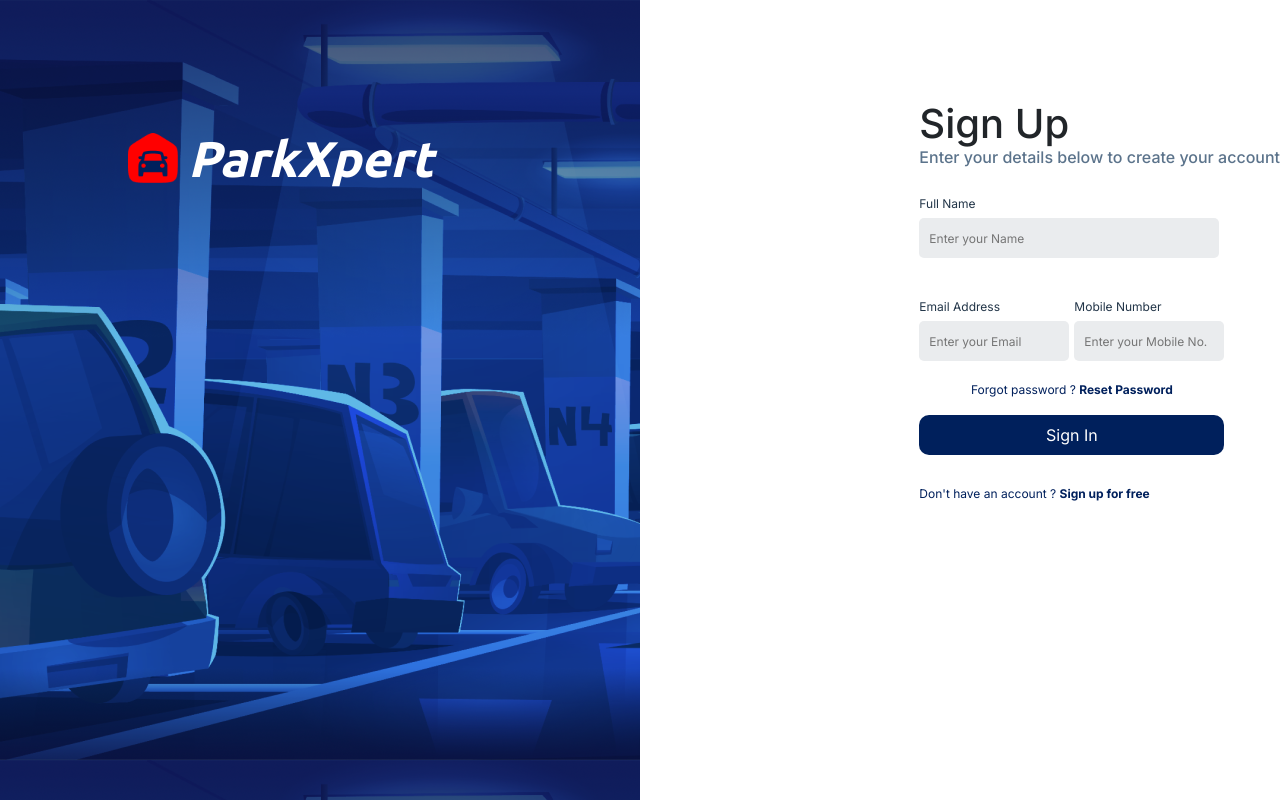
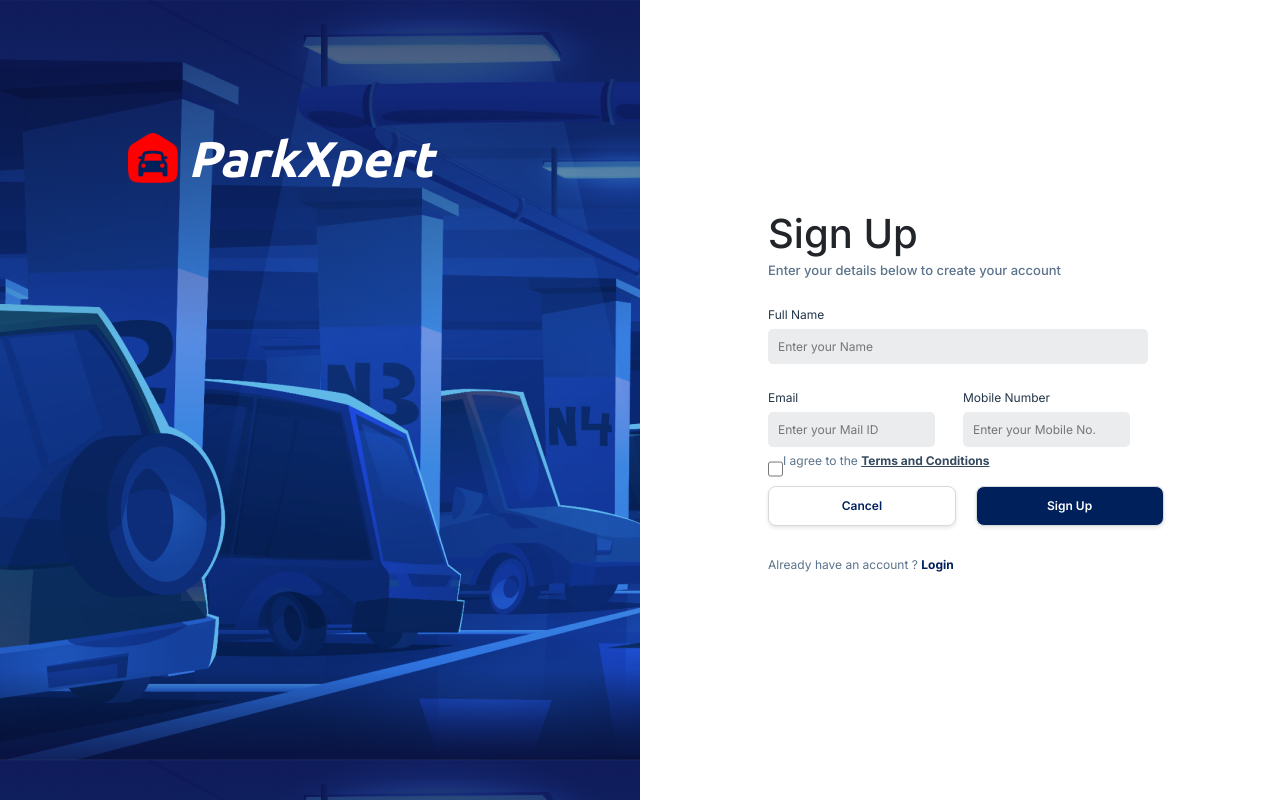
Before and after one commit to nagaraja6050266/ParkXpert, a React (Vite) app: page /signup in a window 1280 px wide. Built offline with nearby package versions, Linux system fonts and the light colour scheme; the HTML template or start-up script is replaced by a standard one.

Commit message:
completed sign up

```diff
--- a/src/App.jsx
+++ b/src/App.jsx
@@ -1,8 +1,8 @@
 import { Routes, Route } from "react-router-dom";
-import Intro from "./Intro";
-import SignIn from "./SignIn";
+import Intro from "./pages/intro/Intro";
+import SignIn from "./pages/signin/SignIn";
 import "./index.css";
-import SignUp from "./SignUp";
+import SignUp from "./pages/signup/SignUp";
 
 function App() {
     return (
--- a/src/SignUp.jsx
+++ /dev/null
@@ -1,85 +0,0 @@
-import { useState } from "react";
-import appIcon from "./assets/appIcon.png";
-
-function SignUp() {
-    const [emailErrorMsg, setEmailErrorMsg] = useState(" ");
-    const [passwordErrorMsg, setPasswordErrorMsg] = useState(" ");
-
-    const handleSubmission = () => {
-        //comments
-    };
-
-    return (
-        <div className="splitted-page">
-            <div className="first-half">
-                <div className="app-name-container">
-                    <img src={appIcon} alt="appIcon" />
-                    <h2 className="appName">ParkXpert</h2>
-                </div>
-            </div>
-            <div className="second-half sign-up">
-                <div className="second-half-inner">
-                    <h1 className="header">Sign Up</h1>
-                    <h4 className="description">
-                        Enter your details below to create your account
-                    </h4>
-                    <div className="form">
-                        <div className="label-and-input">
-                            <label htmlFor="name">Full Name</label>
-                            <input
-                                type="text"
-                                id="name"
-                                name="name"
-                                placeholder="Enter your Name"
-                            />
-                        </div>
-                        <div
-                            className="label-and-input-outer"
-                            style={{
-                                display: "flex",
-                                flexDirection: "row",
-                                gap: "5px",
-                            }}
-                        >
-                            <div className="label-and-input">
-                                <label htmlFor="email">Email Address</label>
-                                <input
-                                    style={{ width: "150px" }}
-                                    type="email"
-                                    placeholder="Enter your Email"
-                                    name="email"
-                                    id="email"
-                                />
-                            </div>
-                            <div className="label-and-input">
-                                <label htmlFor="mobile">Mobile Number</label>
-                                <input
-                                    style={{ width: "150px" }}
-                                    type="number"
-                                    placeholder="Enter your Mobile No."
-                                    id="number"
-                                />
-                            </div>
-                        </div>
-                        <div className="forgot-option">
-                            <p>
-                                Forgot password ?{" "}
-                                <span style={{ fontWeight: "bold" }}>
-                                    Reset Password
-                                </span>
-                            </p>
-                        </div>
-                        <button onClick={handleSubmission}>Sign In</button>
-                    </div>
-                    <p style={{ marginTop: 30 }}>
-                        Don't have an account ?{" "}
-                        <span style={{ fontWeight: "bold" }}>
-                            Sign up for free
-                        </span>
-                    </p>
-                </div>
-            </div>
-        </div>
-    );
-}
-export default SignUp;
--- a/src/IntroCard.jsx
+++ b/src/components/IntroCard.jsx
@@ -1,4 +1,4 @@
-import appIcon from "./assets/appIcon.png";
+import appIcon from "../assets/appIcon.png";
 
 function IntroCard({ icon, iconBg, mainContent, desciption }) {
     return (
--- /dev/null
+++ b/src/components/LabelAndInput.jsx
@@ -0,0 +1,17 @@
+function LabelAndInput({ labelName, inputType, inputId, placeHolder, errMsg }) {
+    return (
+        <div className="label-and-input">
+            <label htmlFor={inputId}>{labelName}</label>
+            <input
+                type={inputType}
+                id={inputId}
+                placeholder={placeHolder}
+            />
+            <label style={{ color: "red" }} htmlFor="email-id">
+                {errMsg}
+            </label>
+        </div>
+    );
+}
+
+export default LabelAndInput
--- a/src/index.css
+++ b/src/index.css
@@ -29,7 +29,7 @@ body {
     align-items: center;
 }
 
-.three-dot-container{
+.three-dot-container {
     display: flex;
     flex-direction: row;
     gap: 10px;
@@ -37,16 +37,15 @@ body {
     margin-top: 60vh;
 }
 
-
-.dot{
+.dot {
     width: 10px;
     height: 10px;
     border-radius: 50%;
     background-color: #b7b7b7;
 }
 
-.active-dot{
-    background-color: #00205C;
+.active-dot {
+    background-color: #00205c;
 }
 
 .intro-card .content-container {
@@ -95,7 +94,7 @@ body {
     margin: 0px 5px;
 }
 
-.back-and-next button {
+.styled-button {
     font-weight: 520;
     width: max-content;
     border-radius: 8px;
@@ -103,12 +102,13 @@ body {
     position: absolute;
 }
 
-.back-and-next .back-button {
+.back-button {
     border: 1px solid #00205c;
+    background-color: white;
     color: #00205c;
     right: 61%;
 }
-.back-and-next .next-button {
+.next-button {
     border: none;
     background-color: #00205c;
     color: white;
@@ -162,16 +162,16 @@ body {
     margin: 0;
 }
 .description {
-    margin-top: 0;
+    margin-top: 5px;
     color: #5b738b;
     font-weight: 500;
-    font-size: 16px;
+    font-size: 13px;
 }
 
 .label-and-input {
     display: flex;
     flex-direction: column;
-    margin: 20px 0px;
+    margin-top: 20px;
     gap: 5px;
     font-size: 12px;
 }
@@ -181,21 +181,33 @@ body {
 }
 .label-and-input input {
     width: 300px;
-    height: 40px;
+    height: 35px;
     border-radius: 5px;
     border: none;
     padding-left: 10px;
-    background-color:#EAECEE;
+    background-color: #eaecee;
 }
 
-.second-half p{
+.sign-up .second-half-inner {
+    align-items: baseline;
+}
+
+.sign-up .second-half-inner input {
+    width: 100%;
+}
+
+.second-half-inner .label-and-input-outer input {
+    width: 90%;
+}
+
+.second-half p {
     text-align: center;
     font-size: 12px;
-    color:#00205C;
+    color: #00205c;
 }
 
-.second-half .form button{
-    background: #00205C;
+.second-half .form button {
+    background: #00205c;
     color: white;
     width: 100%;
     height: 40px;
@@ -212,9 +224,18 @@ body {
     align-items: center;
     justify-content: center;
 }
-
-.sign-up .second-half-inner{
-    justify-content: left;
-    width: 100%;
-    align-items:last baseline;
+.cancel-or-signin button {
+    width: 200px;
+    font-size: 12px;
+    font-weight: 600;
+    height: 5vh;
+    border-radius: 8px;
+    box-shadow: 0px 2px 4px 0px #0000001a;
+    border: 1px solid #d5dadd;
+    cursor: pointer;
 }
+.cancel-or-signin {
+    display: flex;
+    gap: 20px;
+    width: 103%;
+}
--- a/src/SignIn.jsx
+++ b/src/pages/signin/SignIn.jsx
@@ -1,6 +1,7 @@
 import { useState } from "react";
-import appIcon from "./assets/appIcon.png";
+import appIcon from "../../assets/appIcon.png";
 import { useNavigate } from "react-router-dom";
+import LabelAndInput from "../../components/LabelAndInput";
 
 const Users = [
     {
@@ -10,22 +11,22 @@ const Users = [
 ];
 
 function SignIn() {
-    const navigate=useNavigate();
+    const navigate = useNavigate();
     const [emailErrorMsg, setEmailErrorMsg] = useState(" ");
     const [passwordErrorMsg, setPasswordErrorMsg] = useState(" ");
 
     const handleResetPassword = () => {
         //Reset
-    }
+    };
 
     const handleSignUp = () => {
-        navigate('/signup');
-    }
+        navigate("/signup");
+    };
 
     const handleSubmission = (e) => {
         const email = document.getElementById("email").value;
         const password = document.getElementById("password").value;
-        for (let i=0;i<Users.length;i++) {
+        for (let i = 0; i < Users.length; i++) {
             if (Users[i].email === email) {
                 setEmailErrorMsg(" ");
                 if (Users[i].password === password) {
@@ -38,7 +39,7 @@ function SignIn() {
                 }
             } else {
                 setEmailErrorMsg("Incorrect Email");
-                console.log("email",Users[i].email,"given: ",email);
+                console.log("email", Users[i].email, "given: ", email);
             }
         }
     };
@@ -56,30 +57,30 @@ function SignIn() {
                     <h1 className="header">Welcome Back!</h1>
                     <h4 className="description">Sign-in to your account</h4>
                     <div className="form">
-                        <div className="label-and-input">
-                            <label htmlFor="email-id">Email ID</label>
-                            <input
-                                type="email"
-                                id="email"
-                                name="email"
-                                placeholder="Enter your Email ID"
-                            />
-                            <label style={{color: 'red'}} htmlFor="email-id">{emailErrorMsg}</label>
-                        </div>
-                        <div className="label-and-input">
-                            <label htmlFor="password">Password</label>
-                            <input
-                                type="password"
-                                placeholder="Enter your password"
-                                name="password"
-                                id="password"
-                            />
-                            <label htmlFor="" style={{color: 'red'}}>{passwordErrorMsg}</label>
-                        </div>
+                        <LabelAndInput
+                            labelName="Email"
+                            inputType="email"
+                            inputId="email"
+                            placeHolder="Enter your Mail ID"
+                            errMsg={emailErrorMsg}
+                        />
+                        <LabelAndInput
+                            labelName="Password"
+                            inputType="password"
+                            inputId="password"
+                            placeHolder="Enter your Password"
+                            errMsg={passwordErrorMsg}
+                        />
                         <div className="forgot-option">
                             <p>
                                 Forgot password ?{" "}
-                                <span onClick={handleResetPassword} style={{ fontWeight: "bold", cursor: "pointer" }}>
+                                <span
+                                    onClick={handleResetPassword}
+                                    style={{
+                                        fontWeight: "bold",
+                                        cursor: "pointer",
+                                    }}
+                                >
                                     Reset Password
                                 </span>
                             </p>
@@ -88,7 +89,10 @@ function SignIn() {
                     </div>
                     <p style={{ marginTop: 30 }}>
                         Don't have an account ?{" "}
-                        <span onClick={handleSignUp} style={{ fontWeight: "bold", cursor: "pointer" }}>
+                        <span
+                            onClick={handleSignUp}
+                            style={{ fontWeight: "bold", cursor: "pointer" }}
+                        >
                             Sign up for free
                         </span>
                     </p>
--- /dev/null
+++ b/src/pages/signup/SignUp.jsx
@@ -0,0 +1,109 @@
+import { useState } from "react";
+import appIcon from "../../assets/appIcon.png";
+import LabelAndInput from "../../components/LabelAndInput";
+
+function SignUp() {
+    const [emailErrorMsg, setEmailErrorMsg] = useState(" ");
+    const [passwordErrorMsg, setPasswordErrorMsg] = useState(" ");
+
+    const handleSignIn = () => {
+        //signIn
+    };
+
+    const handleCancel = () => {
+        //cancellation
+    };
+
+    const handleLogin = () => {
+        //comments
+    };
+
+    return (
+        <div className="splitted-page">
+            <div className="first-half">
+                <div className="app-name-container">
+                    <img src={appIcon} alt="appIcon" />
+                    <h2 className="appName">ParkXpert</h2>
+                </div>
+            </div>
+            <div className="second-half sign-up">
+                <div className="second-half-inner">
+                    <h1 className="header">Sign Up</h1>
+                    <h4 className="description">
+                        Enter your details below to create your account
+                    </h4>
+                    <div className="form">
+                        <LabelAndInput
+                            labelName="Full Name"
+                            inputType="text"
+                            inputId="name"
+                            placeHolder="Enter your Name"
+                        />
+                        <div
+                            className="label-and-input-outer"
+                            style={{
+                                display: "flex",
+                                flexDirection: "row",
+                                gap: "10px",
+                                width: "105%",
+                            }}
+                        >
+                            <LabelAndInput
+                                labelName="Email"
+                                inputType="email"
+                                inputId="email"
+                                placeHolder="Enter your Mail ID"
+                            />
+                            <LabelAndInput
+                                labelName="Mobile Number"
+                                inputType="text"
+                                inputId="number"
+                                placeHolder="Enter your Mobile No."
+                            />
+                        </div>
+                    </div>
+                    <div className="forgot-option" style={{ display: "flex" }}>
+                        <input
+                            type="checkbox"
+                            name="agree"
+                            id="agree"
+                            style={{ width: "15px" }}
+                        />
+                        <p className="agree" style={{ color: "#5B738B" }}>
+                            I agree to the{" "}
+                            <span>
+                                <a
+                                    style={{
+                                        color: "#354A5F",
+                                        fontWeight: "bold",
+                                    }}
+                                    href=""
+                                >
+                                    Terms and Conditions{" "}
+                                </a>
+                            </span>
+                        </p>
+                    </div>
+                    <div className="cancel-or-signin">
+                        <button className="back-button" onClick={handleCancel}>
+                            Cancel
+                        </button>
+                        <button className="next-button" onClick={handleSignIn}>
+                            Sign Up
+                        </button>
+                    </div>
+                    <p style={{ marginTop: 30, color: "#5B738B" }}>
+                        Already have an account ?{" "}
+                        <span
+                            onClick={handleLogin}
+                            style={{ fontWeight: "bold", color: "#00205c" }}
+                        >
+                            Login
+                        </span>
+                    </p>
+                </div>
+            </div>
+        </div>
+    );
+}
+export default SignUp;
```
Also changed, not shown: src/Intro copy.jsx (+18 -16 lines), src/pages/intro/Intro.jsx (renamed from src/Intro.jsx, +16 -12 lines), src/components/ThreeDot.jsx (renamed from src/ThreeDot.jsx).
